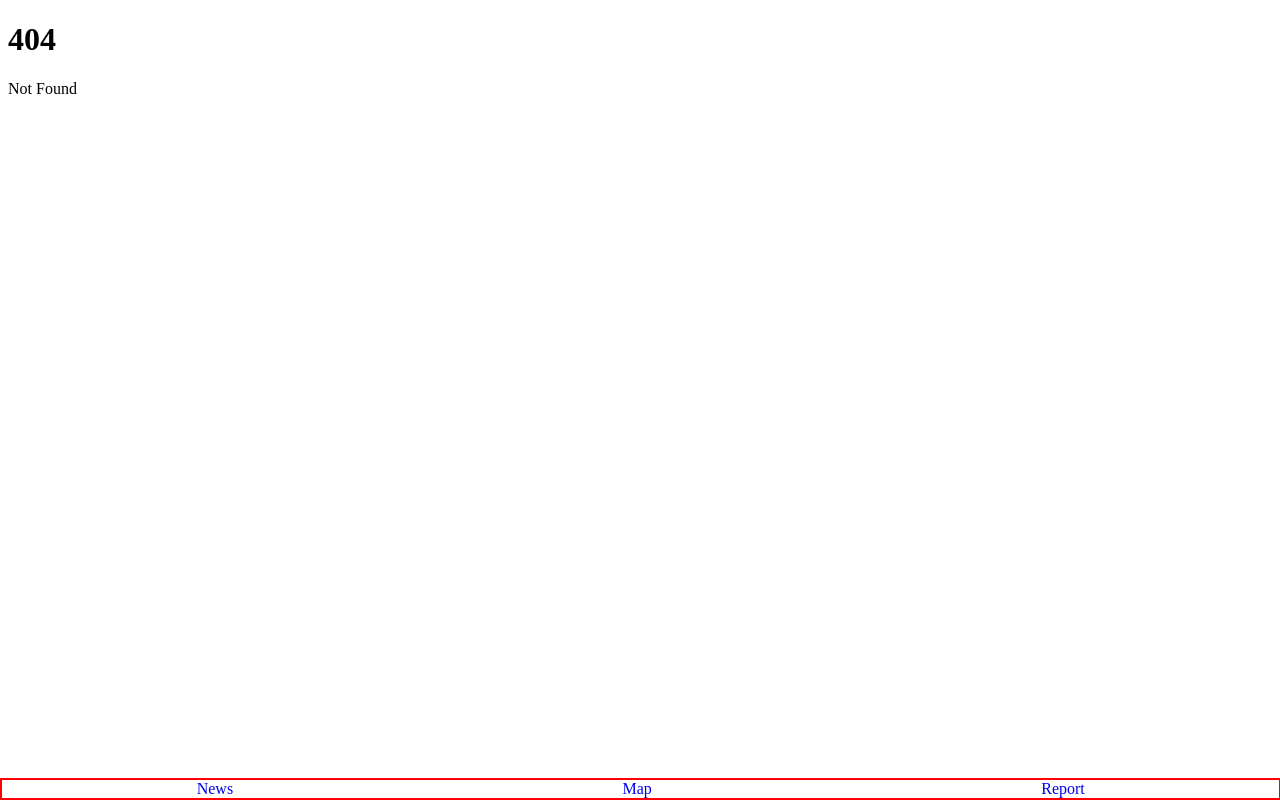
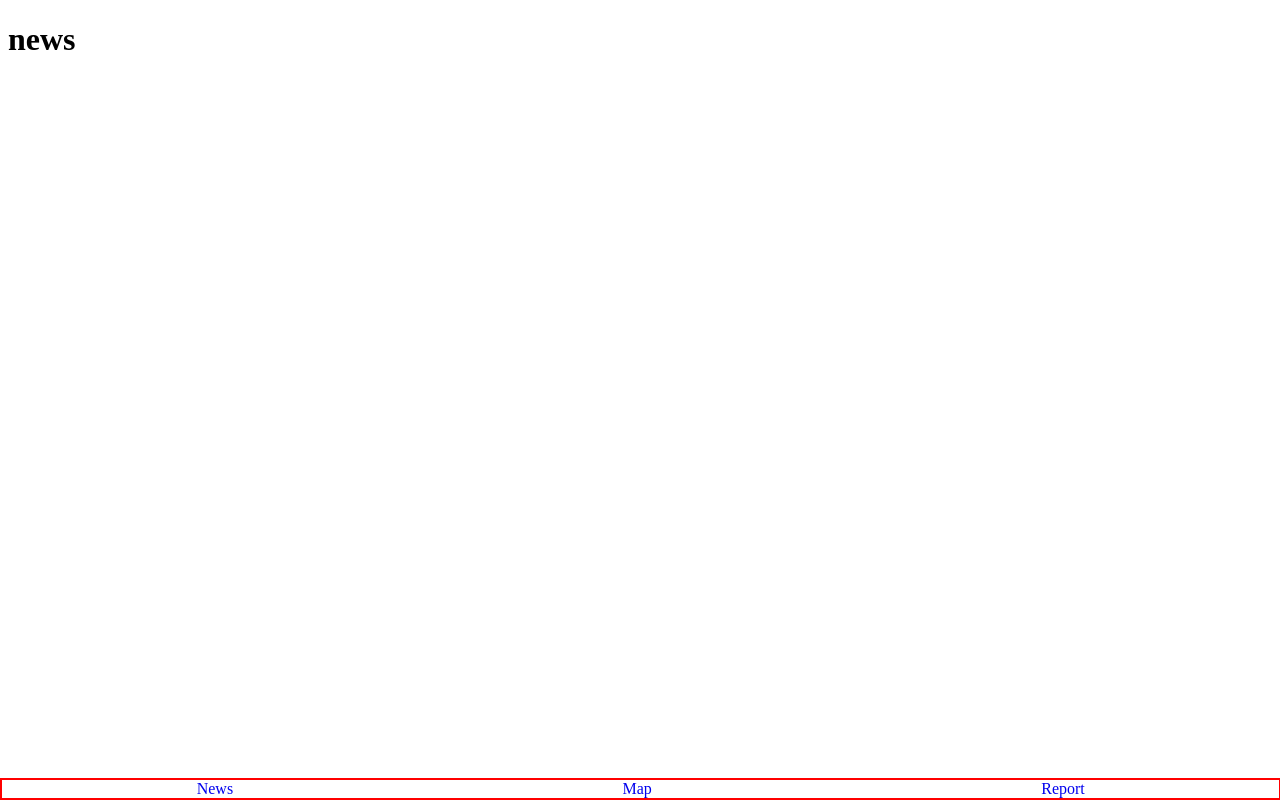
Before and after one commit to Chinurum-Omenuko/OTU-Fires, a SvelteKit app in the folder Frontend/: page /news in a window 1280 px wide. Before the commit this address had no page. Built offline with nearby package versions, Linux system fonts and the light colour scheme.

Commit message:
edits pages

```diff
--- /dev/null
+++ b/Frontend/src/routes/news/+page.svelte
@@ -0,0 +1,9 @@
+<div class="container">
+    <header>
+        <h1>news</h1>
+    </header>
+</div>
+
+<style>
+
+</style>
```
